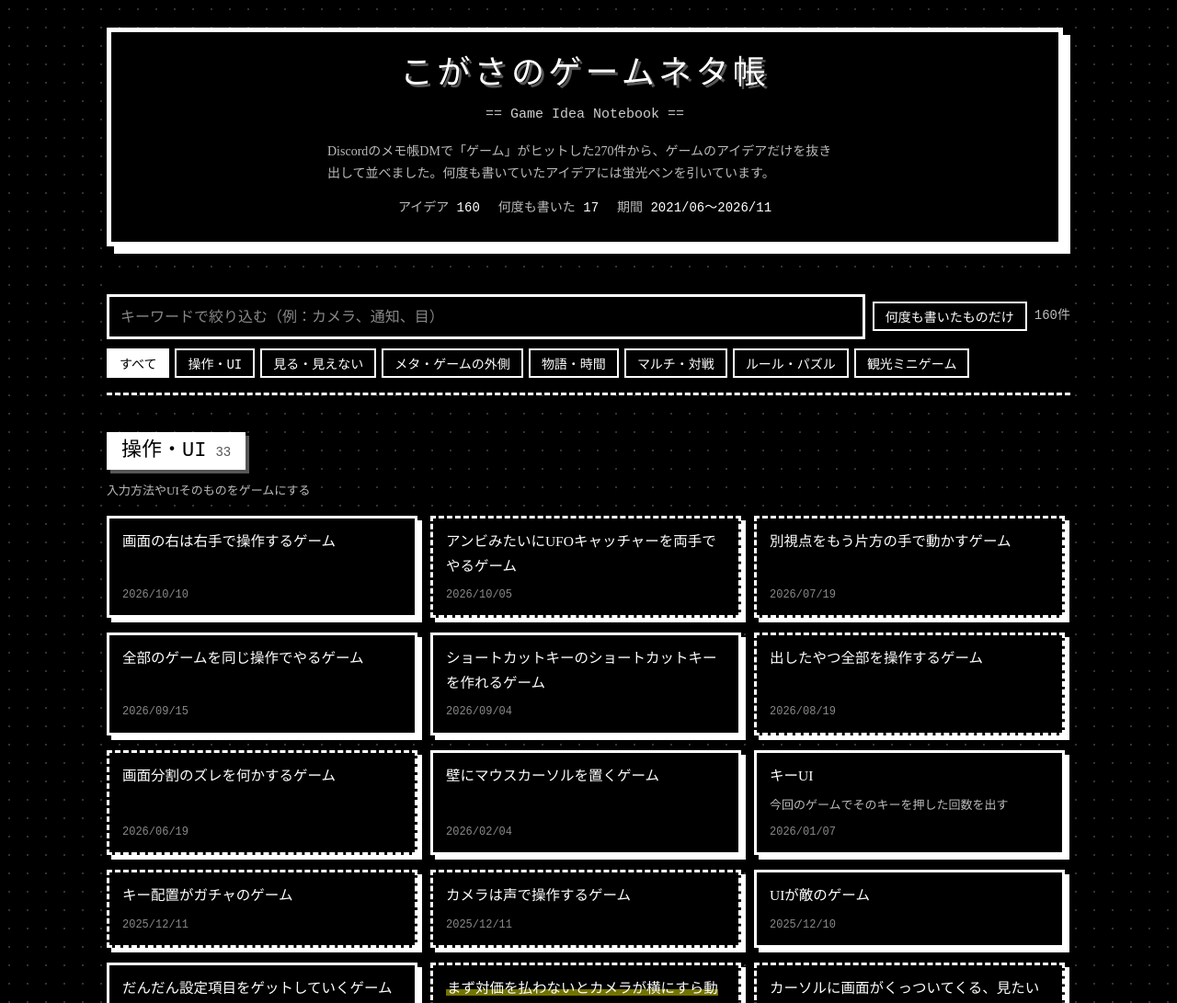
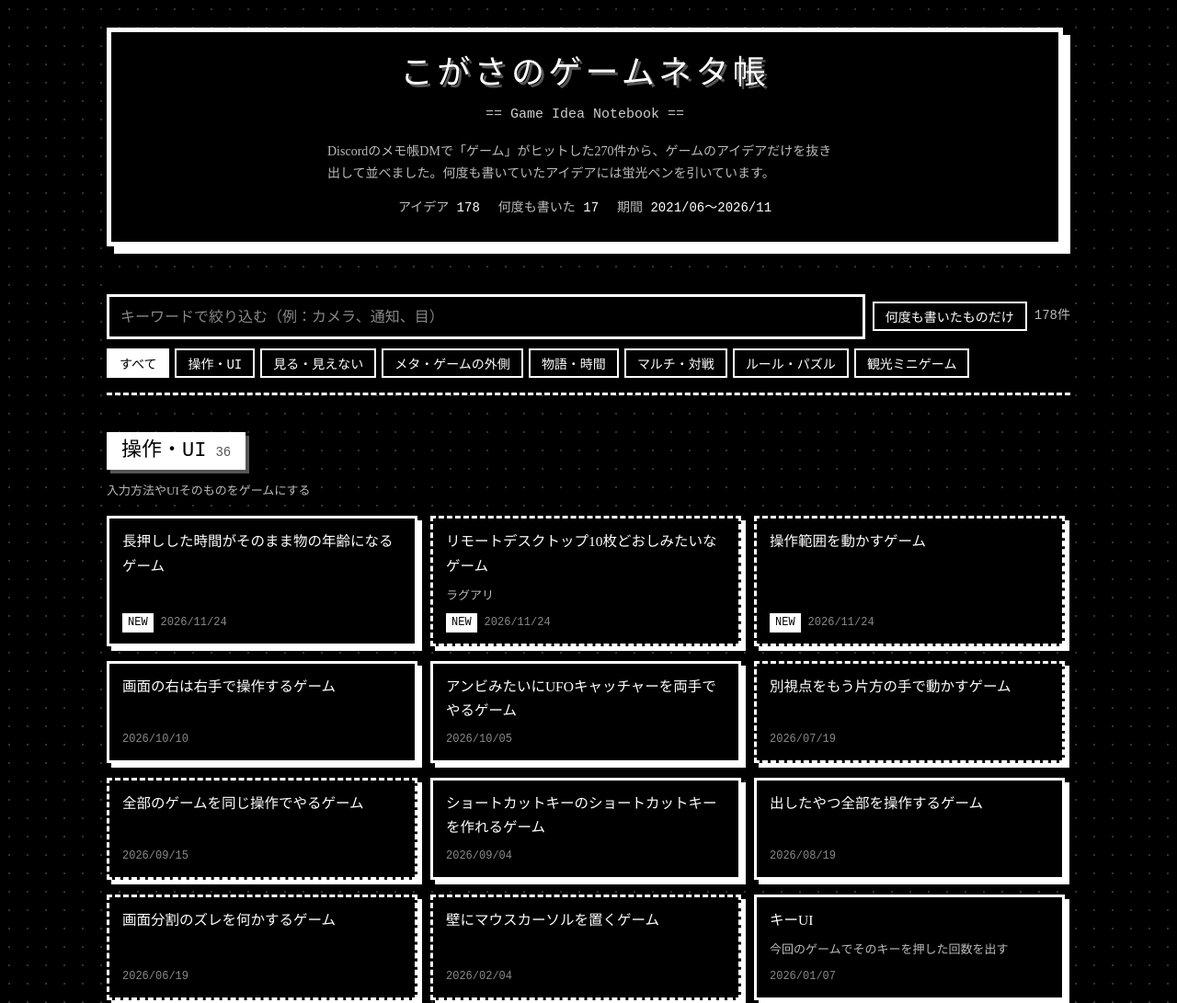
Before and after one commit to HoriKogasa/HoriKogasa.github.io, a plain HTML site: page memo/index.html in a window 1280 px wide. Shown: the top 1091 px of the page at 92% size. Drawn offline with Linux system fonts and the light colour scheme; a web font is replaced by a local one.

Commit message:
Add 18 game ideas to memo notebook
Co-Authored-By: Claude Opus 5.5 <noreply@anthropic.com>

```diff
--- a/memo/index.html
+++ b/memo/index.html
@@ -195,6 +195,9 @@
 <script>
 const CATS=[
  {id:"ui",name:"操作・UI",lead:"入力方法やUIそのものをゲームにする",items:[
+  ["長押しした時間がそのまま物の年齢になるゲーム","2026/11/24"],
+  ["リモートデスクトップ10枚どおしみたいなゲーム","2026/11/24","ラグアリ"],
+  ["操作範囲を動かすゲーム","2026/11/24"],
   ["画面の右は右手で操作するゲーム","2026/10/10"],
   ["アンビみたいにUFOキャッチャーを両手でやるゲーム","2026/10/05"],
   ["別視点をもう片方の手で動かすゲーム","2026/07/19"],
@@ -229,6 +232,8 @@ const CATS=[
   ["コントローラーで足を操作するゲーム","2022/11/05"],
   ["声の大きさを置くゲーム","2021/10/17"]]},
  {id:"see",name:"見る・見えない",lead:"視界、カメラ、知覚のずれで遊ぶ",items:[
+  ["影が本体のゲーム","2026/11/24","光を動かすと本体の位置が変わる"],
+  ["見えなかった所だけが地図に残るゲーム","2026/11/24"],
   ["目を集めていくゲーム → youeye","2026/10/10,2026/10/12","UIインベントリ整理ローグライト × クォータービューアクション。企画サイトあり"],
   ["すでに監視カメラがいっぱいあるところからスタートするゲーム","2026/10/01"],
   ["カメラで戦うゲーム","2026/08/17"],
@@ -252,6 +257,14 @@ const CATS=[
   ["挙動を覚えてもらってから画面を隠してプレイするゲーム","2022/06/19"],
   ["徐々に情報量が多くなるゲーム","2022/10/23"]]},
  {id:"meta",name:"メタ・ゲームの外側",lead:"通知、値段、配信、運営など画面の外まで使う",items:[
+  ["難易度が登場人物のゲーム","2026/11/24","イージーとハードが言い争っている"],
+  ["セーブスロット3つが3つの別世界になっているゲーム","2026/11/24"],
+  ["ロードすると前回の自分がNPCとして残っているゲーム","2026/11/24"],
+  ["開発者が残したデバッグコマンドを道具として集めるゲーム","2026/11/24"],
+  ["言語設定を変えると住人の国籍が変わるゲーム","2026/11/24"],
+  ["チェックポイントの旗を持ち運べるゲーム","2026/11/24"],
+  ["アップデートで消された要素を探しに行くゲーム","2026/11/24"],
+  ["ゲームの中で、作中の別のゲームの発売日を待つゲーム","2026/11/24"],
   ["別のアプリからの通知に返信して進めていくゲーム","2026/01/05,2026/02/12"],
   ["全部の通知が鳴るゲーム","2026/07/24"],
   ["ゲームタイトルを変えていくゲーム","2025/12/14,2026/02/12"],
@@ -282,6 +295,7 @@ const CATS=[
   ["誘導が大げさなゲーム","2026/09/03"],
   ["理解証明ゲーム","2023/05/16"]]},
  {id:"story",name:"物語・時間",lead:"ストーリー、時間、キャラクターの設定",items:[
+  ["時間を戻せるが前回戻したところに戻るゲーム","2026/11/24","タイムラインで同じ場所は２回遡行できない"],
   ["スキップするとその部分の物語がなくなり、ストーリーが変わるゲーム","2025/06/21,2025/12/08,2026/02/12","スキップした所までが歴史になる"],
   ["固有名詞が出てこないゲーム","2025/12/14,2026/02/12"],
   ["キーワードが別の単語に置き換わっているゲーム","2025/06/28"],
@@ -335,6 +349,10 @@ const CATS=[
   ["ドミノの対戦ゲーム","2022/12/22"],
   ["ケーキ入刀で相手を倒すゲーム","2021/06/14"]]},
  {id:"rule",name:"ルール・パズル",lead:"数値、メカニクス、謎解き",items:[
+  ["色が性質を持つゲーム","2026/11/24"],
+  ["傘を開く・閉じるだけのゲーム","2026/11/24","雨、風、日差しへの使い道を見つけていく"],
+  ["灯りを持って歩くだけのゲーム","2026/11/24","光が届くと何が起きるかを覚える"],
+  ["迷子になるほどその部屋に何かが増えていくゲーム","2026/11/24","ゲームで迷子って楽しくないもんね"],
   ["擬音を当てはめるゲーム","2026/09/30"],
   ["言語変換のルールを探すゲーム","2026/09/22"],
   ["撃った弾がすべて再利用されるゲーム","2026/08/29"],
@@ -383,7 +401,7 @@ $("#q").addEventListener("input",render);
 
 function card(it){
   const [t,d,n]=it, dates=d.split(","), rep=dates.length>1;
-  return `<article class="idea"><p class="t">${rep?`<mark>${esc(t)}</mark>`:esc(t)}</p>${n?`<p class="note">${esc(n)}</p>`:""}<div class="meta">${rep?`<span class="rep">${dates.length}回</span>`:""}${dates[0]==="2026/11/15"?`<span class="new">NEW</span>`:""}<span>${dates.join(" · ")}</span></div></article>`;
+  return `<article class="idea"><p class="t">${rep?`<mark>${esc(t)}</mark>`:esc(t)}</p>${n?`<p class="note">${esc(n)}</p>`:""}<div class="meta">${rep?`<span class="rep">${dates.length}回</span>`:""}${["2026/11/15","2026/11/24"].includes(dates[0])?`<span class="new">NEW</span>`:""}<span>${dates.join(" · ")}</span></div></article>`;
 }
 function render(){
   const q=$("#q").value.trim().toLowerCase();
```
